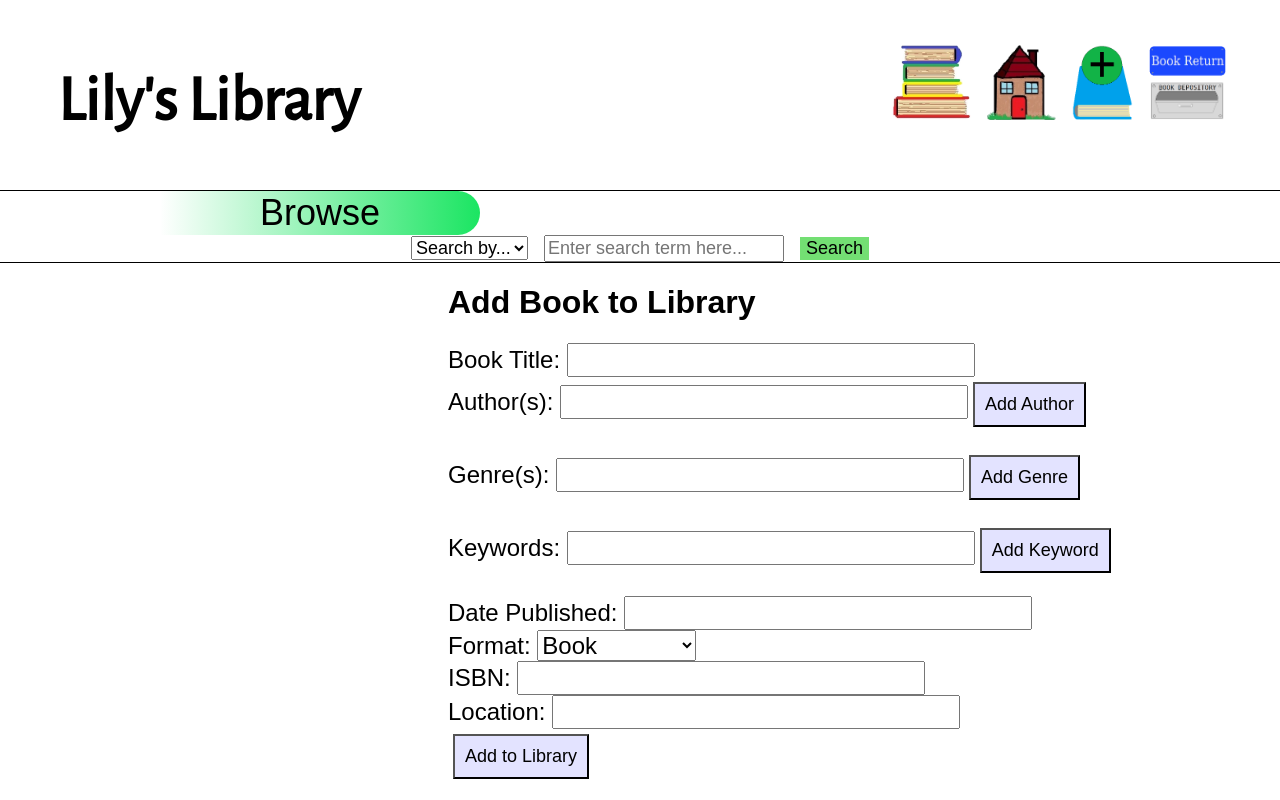
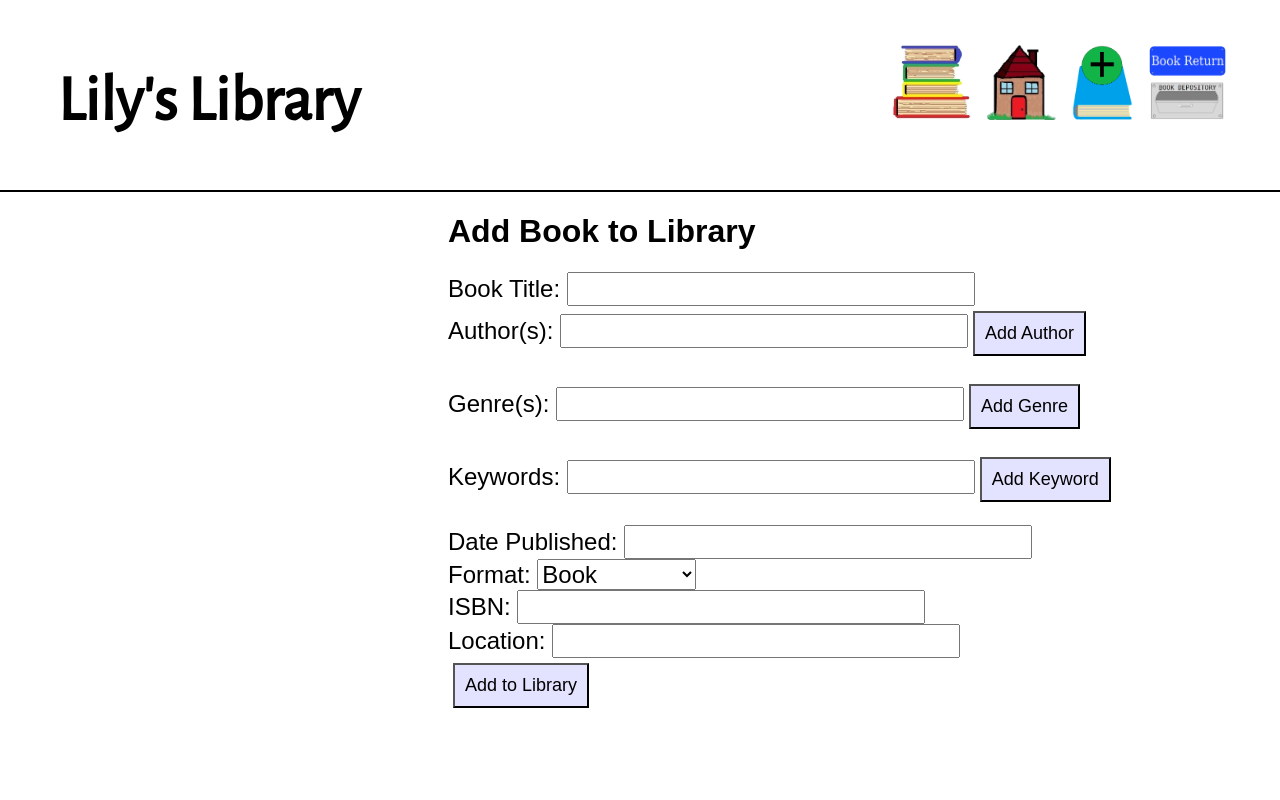
Before and after one commit to LillianChernin/lilys-library, a React (Create React App) app: page /addbook in a window 1280 px wide. Built offline with nearby package versions, Linux system fonts and the light colour scheme.

Commit message:
clean up for rebuild and redeploy

```diff
--- a/src/components/addBookForm/AddBookForm.js
+++ b/src/components/addBookForm/AddBookForm.js
@@ -1,5 +1,6 @@
 import React, {Component} from 'react';
 import './AddBookForm.css';
+import {Link} from 'react-router-dom';
 
 class AddBookForm extends Component {
   render() {
--- a/src/components/bookDisplay/FullBookDisplay.js
+++ b/src/components/bookDisplay/FullBookDisplay.js
@@ -87,8 +87,6 @@ class FullBookDisplay extends Component {
         <img className="bookDisplayImage" src={this.props.imageUrl} alt="book cover" />
         <br />
         <br />
-        <button className="EditBookButton" onClick={this.props.handleEditBookButton}>Edit Book</button>
-        <div className="ButtonSpacer"></div>
         <button className="DeleteBookButton" onClick={this.props.handleDeleteBookButton}>Delete Book</button>
       </div>
     )
--- a/src/components/header/Header.js
+++ b/src/components/header/Header.js
@@ -26,9 +26,6 @@ class Header extends Component {
           </div>
         </div>
         <div className="bottomHeader">
-          <BrowseContainer />
-          <div className="Header-bottomHeader-spacer"></div>
-          <SearchContainer />
         </div>
       </div>
     )
--- a/src/containers/AddBookFormContainer.js
+++ b/src/containers/AddBookFormContainer.js
@@ -63,7 +63,6 @@ class AddBookFormContainer extends Component {
         isbn: "",
         location: ""
       })
-      self.forceUpdate();
     })
   }
   handleAddAuthorButton(event) {
--- a/src/containers/SearchContainer.js
+++ b/src/containers/SearchContainer.js
@@ -14,10 +14,11 @@ class SearchContainer extends Component {
     this.onInputChangeSearchTerm = this.onInputChangeSearchTerm.bind(this);
   }
   handleSearchButton(event) {
-    console.log(this.state.searchParameter);
-    console.log(this.state.searchTerm);
+    let searchBody = {};
+    searchBody.searchParameter = this.state.searchParameter;
+    searchBody.searchTerm = this.state.searchTerm;
     let self = this;
-    BookModel.search(self.state.searchParameter, self.state.searchTerm).then((res) => {
+    BookModel.search(searchBody).then((res) => {
       console.log(res);
     })
   }
--- a/src/models/Book.js
+++ b/src/models/Book.js
@@ -64,12 +64,12 @@ class BookModel {
     let request = axios.put(url);
     return request;
   }
-  static search(searchParameter, searchTerm) {
-    let url = 'https://lilys-library-back-end.herokuapp.com/api/v1/books/search';
+  static search(searchBody) {
+    let url = 'https://lilys-library-back-end.herokuapp.com/api/v1/books/search'
     let request = axios.get(url, {
-      searchParameter: searchParameter,
-      searchTerm: searchTerm
-    })
+      body: searchBody
+    });
+    console.log(request);
     return request;
   }
 }
```
